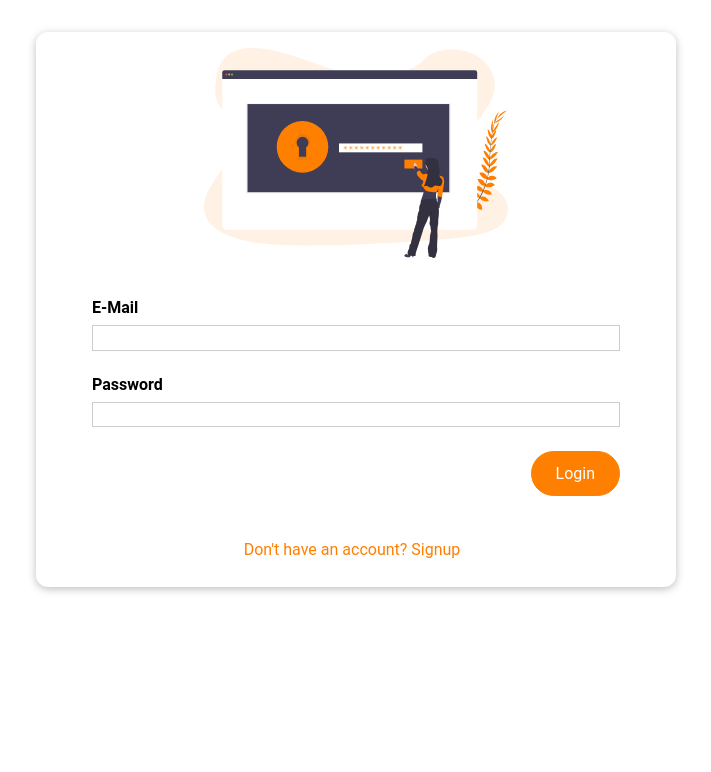
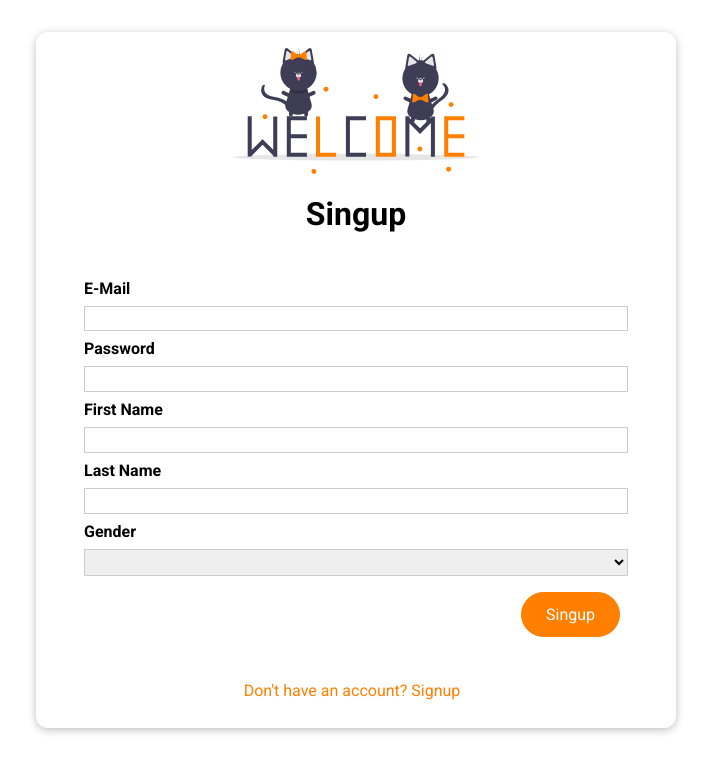
Before and after one commit to chat-io/chat_vue-frontend, a Vue app: page /login in a window 1280 px wide. Both pictures are taken after a click on the button "Don't have an account? Signup". Shown: the top 772 px of the page, without its empty margins (284-995 px from the left). Built offline with nearby package versions, Linux system fonts and the light colour scheme.

Commit message:
feat: signup 화면 구현 및 auth input 관련 기능 구현
- 각 input field data binding

```diff
--- a/src/App.vue
+++ b/src/App.vue
@@ -7,6 +7,8 @@
 </script>
 
 <style>
+@import url("https://fonts.googleapis.com/css2?family=Roboto:wght@400;700&display=swap");
+
 * {
   box-sizing: border-box;
 }
--- a/src/main.js
+++ b/src/main.js
@@ -8,7 +8,6 @@ import BaseButton from "./components/ui/BaseButton.vue";
 import BaseCard from "./components/ui/BaseCard.vue";
 import BaseDialog from "./components/ui/BaseDialog.vue";
 import BaseSpinner from "./components/ui/BaseSpinner.vue";
-
 const app = createApp(App);
 
 app.use(store);
--- a/src/pages/auth/UserLogin.vue
+++ b/src/pages/auth/UserLogin.vue
@@ -1,45 +1,95 @@
 <template>
   <BaseCard>
     <div class="img-container">
-      <img :src="loginImageSrc" class="login-img" />
+      <img :src="loginImageSrc" v-if="!isSignup" />
+      <img :src="signupImageSrc" v-else />
     </div>
+
+    <h1 class="page-title">{{ pageTitle }}</h1>
     <form @submit.prevent="submitForm">
       <div class="form-control">
         <label for="email">E-Mail</label>
-        <input type="email" id="email" />
+        <input type="text" id="email" v-model="enteredEmail" />
       </div>
       <div class="form-control">
         <label for="password">Password</label>
-        <input type="password" id="password" />
+        <input type="password" id="password" v-model="enteredPassword" />
       </div>
+
+      <!-- signup  -->
+      <div class="signup-form" v-if="isSignup">
+        <div class="form-control">
+          <label for="firstname">First Name</label>
+          <input type="text" id="firstname" v-model="enteredFirstname" />
+        </div>
+        <div class="form-control">
+          <label for="lastname">Last Name</label>
+          <input type="text" id="lastname" v-model="enteredLastname" />
+        </div>
+        <div class="form-control">
+          <label for="gender">Gender</label>
+          <select id="gender" required="true" v-model="enteredGender">
+            <option value="male">Male</option>
+            <option value="femail">Female</option>
+          </select>
+        </div>
+      </div>
+
       <div class="actions">
-        <BaseButton>Login</BaseButton>
+        <BaseButton>{{ pageTitle }}</BaseButton>
       </div>
     </form>
-    <div class="to-signup">
-      <BaseButton mode="flat">Don't have an account? Signup</BaseButton>
+    <div class="to-signup actions">
+      <BaseButton mode="flat" @click="toggleAuthMode"
+        >Don't have an account? Signup</BaseButton
+      >
     </div>
   </BaseCard>
 </template>
 
 <script setup>
-// import { ref } from "vue";
+import { ref, computed } from "vue";
 
 const loginImageSrc = require("@/assets/login.svg");
+const signupImageSrc = require("@/assets/signup.svg");
 
-// const error = ref(true);
-console.log("login page");
+//auth mode 관리 (loing / signup)
+const isSignup = ref(false);
+
+const pageTitle = computed(() => {
+  return isSignup.value ? "Singup" : "Login";
+});
+
+const toggleAuthMode = () => {
+  isSignup.value = !isSignup.value;
+};
+
+// user input data
+const enteredEmail = ref("");
+const enteredPassword = ref("");
+const enteredFirstname = ref("");
+const enteredLastname = ref("");
+const enteredGender = ref("");
+
+//submit handler
+const submitForm = () => {
+  console.log(enteredEmail.value);
+  console.log(enteredPassword.value);
+  console.log(enteredFirstname.value);
+  console.log(enteredLastname.value);
+  console.log(enteredGender.value);
+};
 </script>
 
 <style scoped>
 form {
   margin: 1rem;
+
   padding: 1rem;
 }
 
 .form-control {
-  margin: 0.5rem;
-  margin-bottom: 1.5rem;
+  margin: 0.5rem 0;
 }
 
 label {
@@ -48,8 +98,9 @@ label {
   display: block;
 }
 
-input {
-  display: block;
+input,
+select {
+  display: b lock;
   width: 100%;
   font: inherit;
   border: 1px solid #ccc;
@@ -58,27 +109,32 @@ input {
 
 input:focus {
   border-color: #ff7f00;
-  background-color: rgba(255, 128, 0, 0.08);
+  background-color: rgba(255, 128, 0, 0.085);
   outline: none;
 }
-
 .img-container {
   display: flex;
   align-items: center;
   justify-content: center;
 }
 
-.login-img {
-  width: 50%;
+.img-container img {
+  width: 40%;
 }
 
 .actions {
   display: flex;
   justify-content: flex-end;
+  margin-top: 1rem;
 }
 
 .to-signup {
   display: flex;
   justify-content: center;
 }
+
+.page-title {
+  display: flex;
+  justify-content: center;
+}
 </style>
```
Also changed, not shown: src/assets/signup.svg.
